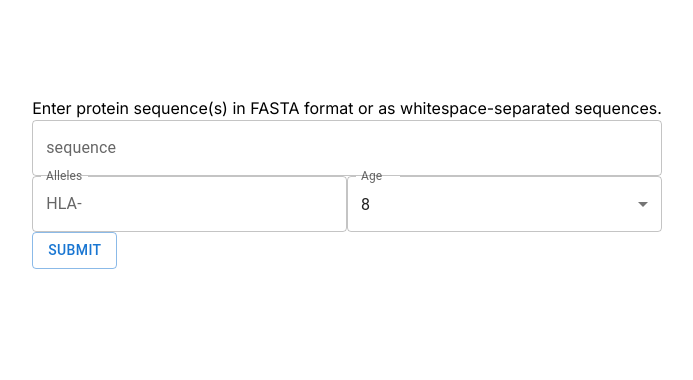
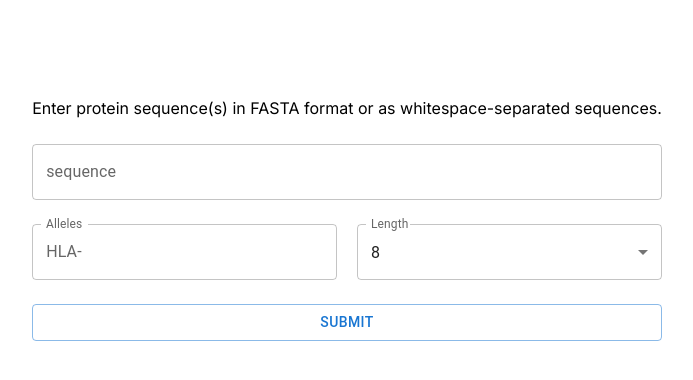
Before and after one commit to ramtinroostaee/hlapepbinder, a Next.js app: page / in a window 1280 px wide. Shown: the top 380 px of the page, without its empty margins (293-986 px from the left). Built offline with nearby package versions, Linux system fonts and the light colour scheme.

Commit message:
added docker file and some styles that were not working in production

```diff
--- a/src/Components/HlapForm.js
+++ b/src/Components/HlapForm.js
@@ -95,25 +95,24 @@ const Form = ({ submit, getResult, getModelResult }) => {
   }, []);
 
   return (submitResults.length === 0 ? <>
-      <form action={action}>
+      <form action={action} className={"flex flex-col justify-center"}>
         <p>Enter protein sequence(s) in FASTA format
           or as whitespace-separated sequences.
         </p>
-        <FormControl className={"my-10"} fullWidth>
-          <TextField multiline name="input_sequence_text" label="sequence" variant="outlined"/>
-        </FormControl>
+        <TextField sx={{margin: "24px 0"}} fullWidth multiline name="input_sequence_text" label="sequence" variant="outlined"/>
         <div className={"flex justify-center"}>
           <TextField className={"mb-10"}
                      label="Alleles"
                      name="Alleles"
                      variant={"outlined"}
                      fullWidth
+                     sx={{marginRight: "10px"}}
                      InputProps={{
                        startAdornment: <InputAdornment position="start">HLA-</InputAdornment>,
                      }}
           />
-          <FormControl fullWidth>
-            <InputLabel>Age</InputLabel>
+          <FormControl fullWidth sx={{marginLeft: "10px"}}>
+            <InputLabel>Length</InputLabel>
             <Select
               id="demo-simple-select"
               defaultValue={lengths[0]}
@@ -125,7 +124,7 @@ const Form = ({ submit, getResult, getModelResult }) => {
             </Select>
           </FormControl>
         </div>
-        <Button disabled={isSubmitted} type={"submit"} variant="outlined">Submit</Button>
+        <Button sx={{margin: "24px 0"}} disabled={isSubmitted} type={"submit"} variant="outlined">Submit</Button>
       </form>
       {loading && <CircularProgress/>}
     </> : <Tables submitResults={submitResults} formData={formData} getModelResult={getModelResult}/>
```
Also changed, not shown: 1 other file (tests, documents, lock files or other folders).
